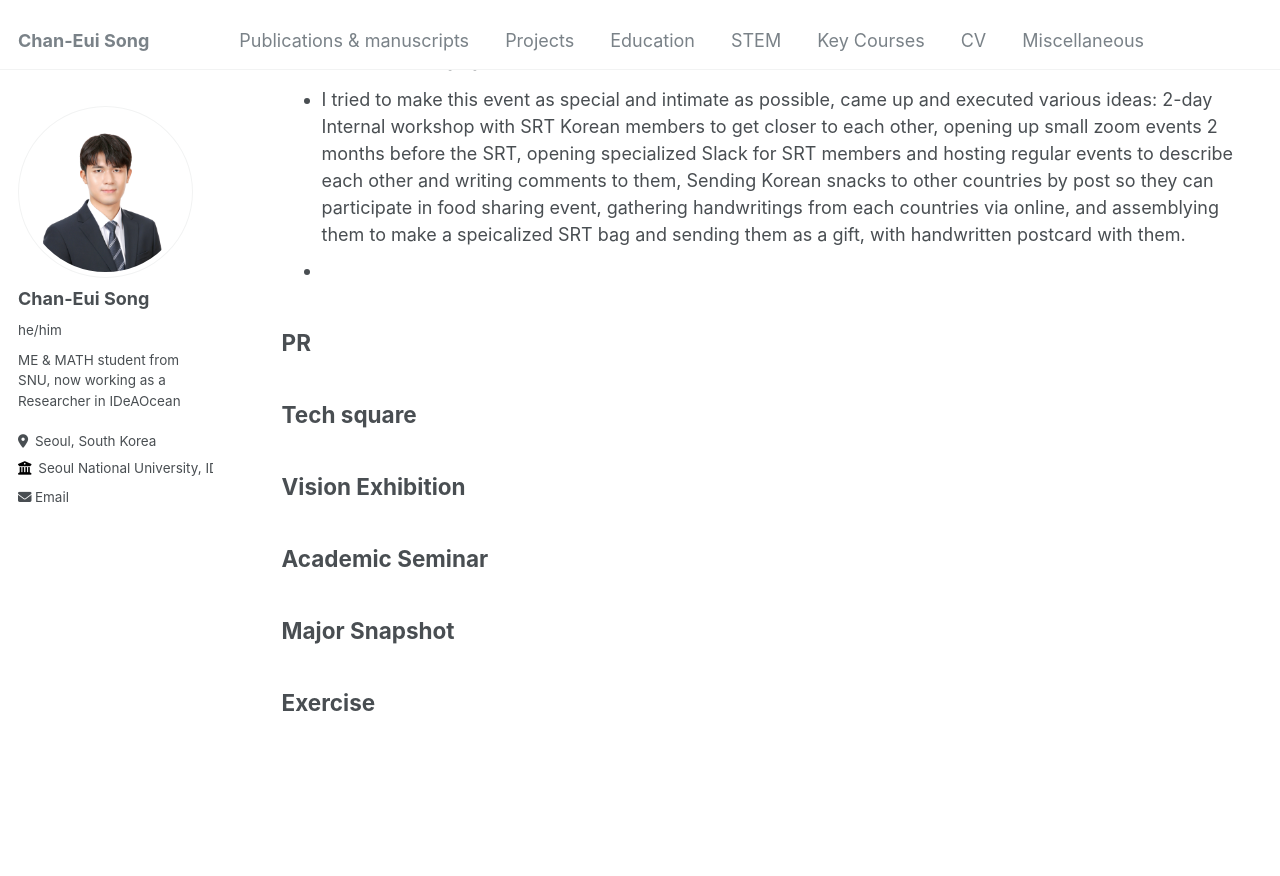
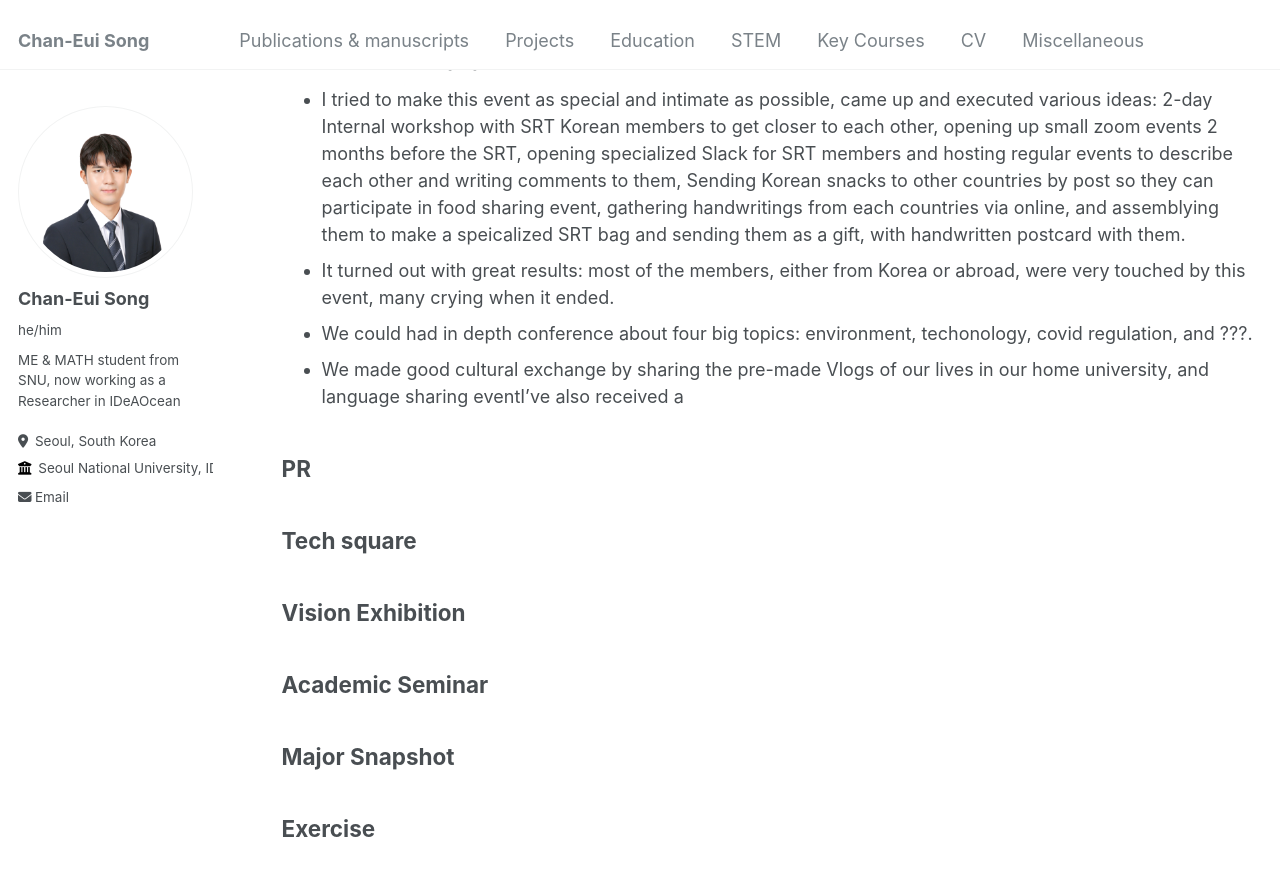
Before and after one commit to cksdml1014/chanisong, a Jekyll site: the page built from _pages/STEM.md, in a window 1280 px wide and 900 px high, scrolled down 1386 px. Shown: the top 876 px of the window. Built offline with Jekyll 4.4.1, drawn with Linux system fonts in a browser that asks for light colours.

Commit message:
Update STEM.md

```diff
--- a/_pages/STEM.md
+++ b/_pages/STEM.md
@@ -37,7 +37,9 @@ men and sophomores (Feb 2024).
 - Due to Covid, SRT 2020 and 2021 was held online, and SRT 2022 was also planned to held online.
 - Since the Covid era was drastical to both SRT and STEM activity, it was both really hard but to important to encourage other members to participate and plan for this event, which was really hard due to the reason that it would be held as an online event.
 - I tried to make this event as special and intimate as possible, came up and executed various ideas: 2-day Internal workshop with SRT Korean members to get closer to each other, opening up small zoom events 2 months before the SRT, opening specialized Slack for SRT members and hosting regular events to describe each other and writing comments to them, Sending Korean snacks to other countries by post so they can participate in food sharing event, gathering handwritings from each countries via online, and assemblying them to make a speicalized SRT bag and sending them as a gift, with handwritten postcard with them.
--
+- It turned out with great results: most of the members, either from Korea or abroad, were very touched by this event, many crying when it ended.
+- We could had in depth conference about four big topics: environment, techonology, covid regulation, and ???.
+- We made good cultural exchange by sharing the pre-made Vlogs of our lives in our home university, and language sharing eventI've also received a
 
 ## PR
 
```
